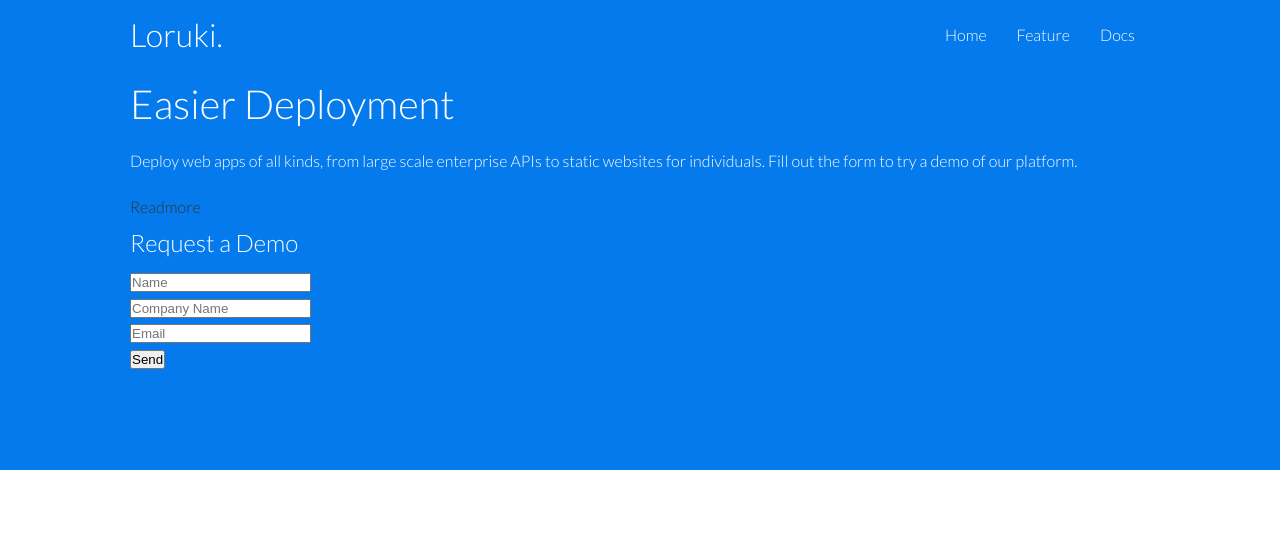
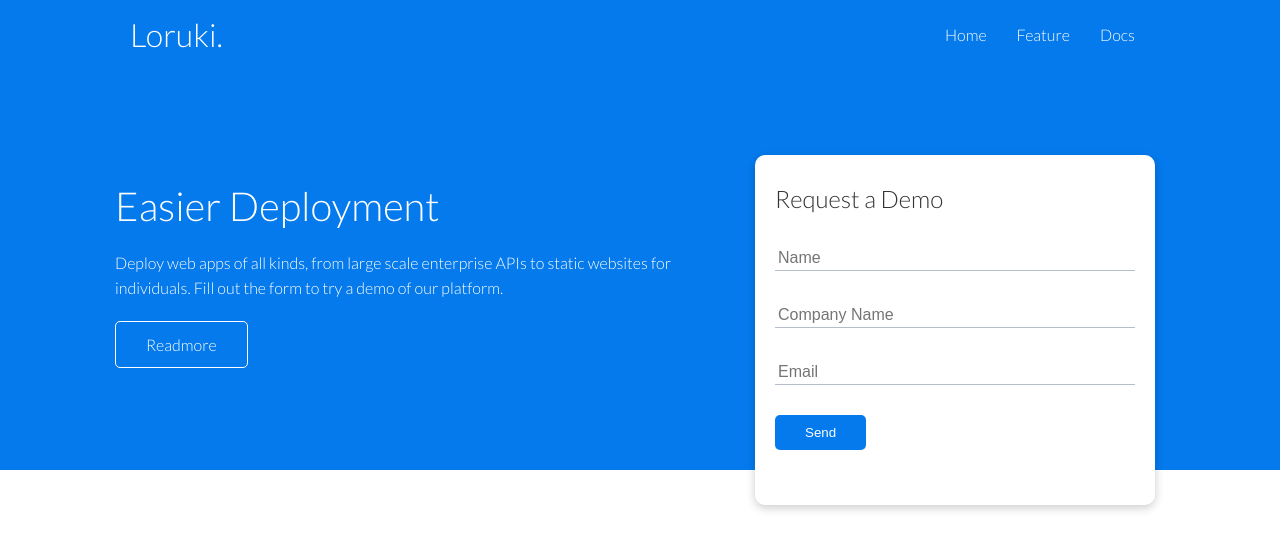
Before and after one commit to AndreiNPaun/Loruki-TraversyMedia-Website, a plain HTML site: page index.html in a window 1280 px wide. Drawn offline with Linux system fonts and the light colour scheme.

Commit message:
form and button css added

```diff
--- a/css/style.css
+++ b/css/style.css
@@ -83,6 +83,39 @@ img {
   margin: 20px 0;
 }
 
+.showcase .grid {
+  overflow: visible;
+  grid-template-columns: 55% 45%;
+  gap: 30px;
+}
+
+.showcase-form {
+  position: relative;
+  top: 60px;
+  height: 350px;
+  width: 400px;
+  padding: 40px;
+  z-index: 100;
+  justify-self: flex-end;
+}
+
+.showcase-form .form-control {
+  margin: 30px 0;
+}
+
+.showcase-form input[type="text"],
+.showcase-form input[type="email"] {
+  border: 0;
+  border-bottom: 1px solid #b4becb;
+  width: 100%;
+  padding: 3px;
+  font-size: 16px;
+}
+
+.showcase-form input:focus {
+  outline: none;
+}
+
 /* Utilities */
 
 .container {
@@ -90,6 +123,34 @@ img {
   margin: 0 auto;
   overflow: auto;
   padding: 0 40px;
+}
+
+.card {
+  background-color: #fff;
+  color: #333;
+  border-radius: 10px;
+  box-shadow: 0 3px 10px rgba(0, 0, 0, 0.2);
+  padding: 20px;
+  margin: 10px;
+}
+
+.btn {
+  display: inline-block;
+  padding: 10px 30px;
+  cursor: pointer;
+  background-color: var(--primary-color);
+  color: #fff;
+  border: none;
+  border-radius: 5px;
+}
+
+.btn-outline {
+  background-color: transparent;
+  border: 1px solid #fff;
+}
+
+.btn:hover {
+  transform: scale(0.98);
 }
 
 .flex {
@@ -101,5 +162,9 @@ img {
 
 .grid {
   display: grid;
-  /* grid-template-columns: ; */
+  grid-template-columns: repeat(2, 1fr);
+  gap: 20px;
+  justify-content: center;
+  align-items: center;
+  height: 100%;
 }
```
